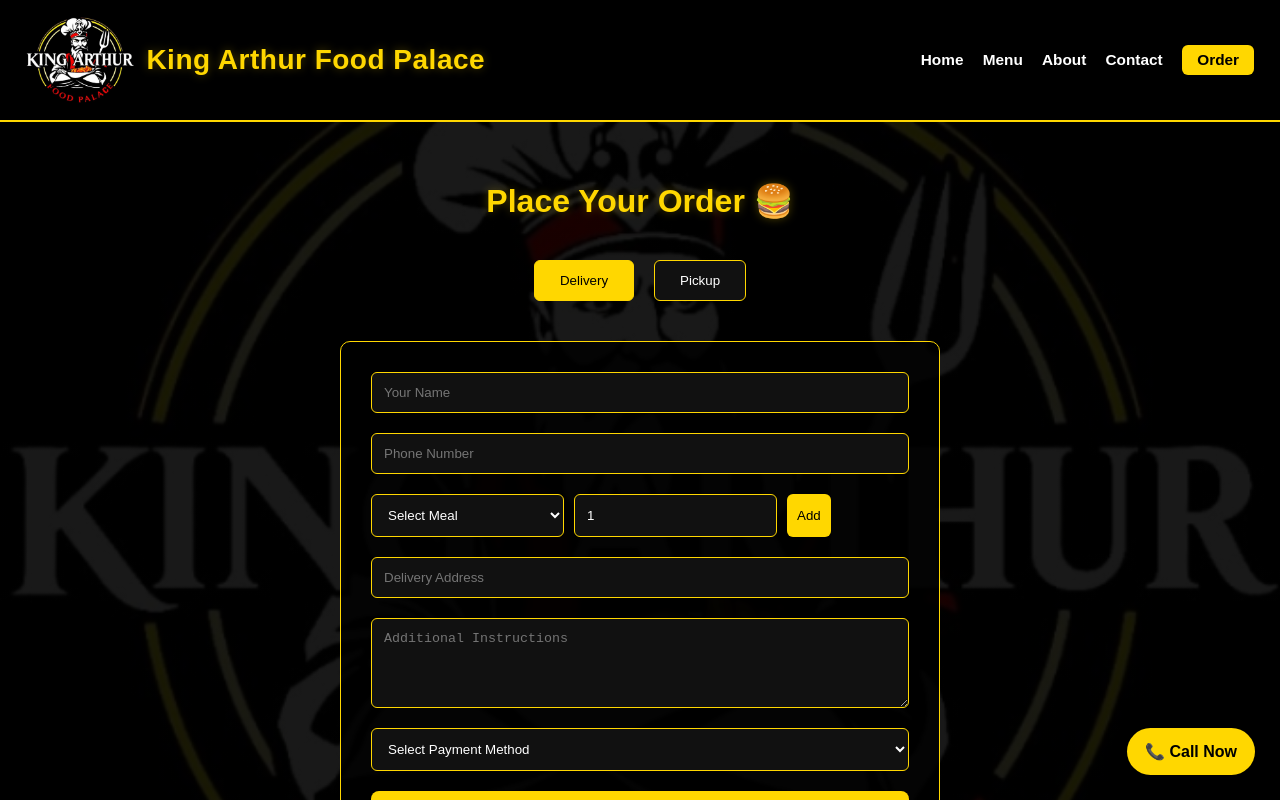
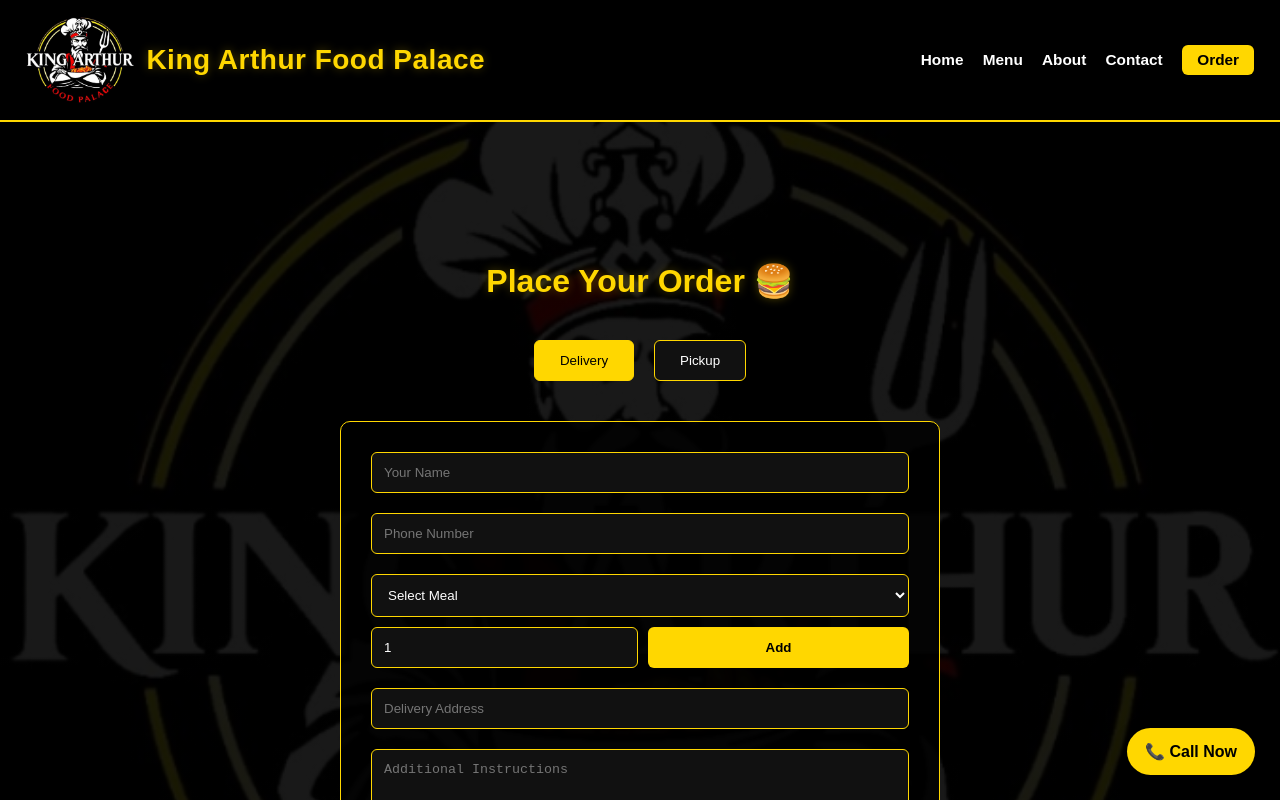
Before and after one commit to danielalagba97-tech/king-arthur-food-palace, a React (Vite) app: page /#/order in a window 1280 px wide. Both pictures are taken after a click on the button "Delivery". Shown: the top 800 px of the page. Built offline with nearby package versions, Linux system fonts and the light colour scheme.

Commit message:
Update Order.jsx

```diff
--- a/src/pages/Order.jsx
+++ b/src/pages/Order.jsx
@@ -4,7 +4,6 @@ import { useLocation } from "react-router-dom";
 import logo from "../assets/images/logo.png";
 
 /* Meal Prices */
-
 const mealPrices = {
   "Big Shawarma": 3000,
   "Jumbo Shawarma": 3500,
@@ -19,7 +18,6 @@ const mealPrices = {
 };
 
 function Order() {
-
   const location = useLocation();
   const preselectedMeal = location.state?.meal || "";
 
@@ -41,7 +39,6 @@ function Order() {
   });
 
   /* Auto add meal from menu */
-
   useEffect(() => {
     if (preselectedMeal) {
       setCart([{ meal: preselectedMeal, quantity: 1 }]);
@@ -49,7 +46,6 @@ function Order() {
   }, [preselectedMeal]);
 
   /* Calculate total */
-
   const total = cart.reduce((sum, item) => {
     const price = mealPrices[item.meal] || 0;
     return sum + price * item.quantity;
@@ -63,9 +59,7 @@ function Order() {
   };
 
   /* Add meal */
-
   const addMeal = () => {
-
     if (!selectedMeal) {
       alert("Please select a meal");
       return;
@@ -74,22 +68,17 @@ function Order() {
     const existing = cart.find((item) => item.meal === selectedMeal);
 
     if (existing) {
-
       const updatedCart = cart.map((item) =>
         item.meal === selectedMeal
           ? { ...item, quantity: item.quantity + Number(quantity) }
           : item
       );
-
       setCart(updatedCart);
-
     } else {
-
       const item = {
         meal: selectedMeal,
         quantity: Number(quantity)
       };
-
       setCart([...cart, item]);
     }
 
@@ -98,16 +87,13 @@ function Order() {
   };
 
   /* Remove item */
-
   const removeItem = (index) => {
     const updated = cart.filter((_, i) => i !== index);
     setCart(updated);
   };
 
   /* Submit order */
-
   const handleSubmit = (e) => {
-
     e.preventDefault();
 
     if (!orderType) {
@@ -161,7 +147,6 @@ Note: ${formData.note}
 `;
 
     const whatsappNumber = "2349132665527";
-
     const whatsappURL =
       "https://wa.me/" +
       whatsappNumber +
@@ -172,9 +157,7 @@ Note: ${formData.note}
     setShowWhatsapp(true);
 
     alert("Order received successfully!");
-
     setCart([]);
-
     setFormData({
       name: "",
       phone: "",
@@ -182,7 +165,6 @@ Note: ${formData.note}
       note: "",
       payment: ""
     });
-
     setOrderType("");
   };
 
@@ -190,7 +172,7 @@ Note: ${formData.note}
     <div
       className="order-page"
       style={{
-        padding: "60px",
+        padding: "140px 20px 60px 20px",
         minHeight: "100vh",
         color: "white",
         backgroundImage: `linear-gradient(rgba(0,0,0,0.9), rgba(0,0,0,0.9)), url(${logo})`,
@@ -198,15 +180,12 @@ Note: ${formData.note}
         backgroundPosition: "center"
       }}
     >
-
       <h1 style={{ textAlign: "center", color: "gold", marginBottom: "40px" }}>
         Place Your Order 🍔
       </h1>
 
       {/* Delivery / Pickup */}
-
       <div style={{ display: "flex", justifyContent: "center", gap: "20px", marginBottom: "40px" }}>
-
         <button
           type="button"
           onClick={() => setOrderType("Delivery")}
@@ -222,13 +201,10 @@ Note: ${formData.note}
         >
           Pickup
         </button>
-
       </div>
 
       {orderType && (
-
         <form onSubmit={handleSubmit} style={formStyle}>
-
           <input
             type="text"
             name="name"
@@ -249,62 +225,50 @@ Note: ${formData.note}
             style={inputStyle}
           />
 
-          {/* Add Meals */}
-
-          <div style={{ display: "flex", gap: "10px" }}>
-
+          {/* Add Meals Selection Row */}
+          <div className="meal-input-row" style={{ display: "flex", gap: "10px", width: "100%", flexWrap: "wrap" }}>
             <select
               value={selectedMeal}
               onChange={(e) => setSelectedMeal(e.target.value)}
-              style={inputStyle}
+              style={{ ...inputStyle, flex: "1 1 100%", minWidth: "150px" }}
+              className="meal-select"
             >
-
               <option value="">Select Meal</option>
-
               {Object.keys(mealPrices).map((meal) => (
                 <option key={meal}>{meal}</option>
               ))}
-
             </select>
 
+            <div style={{ display: "flex", gap: "10px", width: "100%", flex: "1 1 100%" }}>
               <input
                 type="number"
                 min="1"
                 value={quantity}
                 onChange={(e) => setQuantity(Number(e.target.value))}
-              style={inputStyle}
+                style={{ ...inputStyle, flex: 1 }}
               />
 
               <button
                 type="button"
                 onClick={addMeal}
-              style={addBtn}
+                style={{ ...addBtn, flex: 1, fontWeight: "bold", cursor: "pointer" }}
               >
                 Add
               </button>
-
+            </div>
           </div>
 
-          {/* Cart */}
-
+          {/* Cart Contents Display */}
           {cart.length > 0 && (
-
             <div style={cartBox}>
-
-              <h3 style={{ color: "gold" }}>Your Order</h3>
-
+              <h3 style={{ color: "gold", marginBottom: "10px" }}>Your Order</h3>
               {cart.map((item, index) => {
-
                 const price = mealPrices[item.meal] || 0;
-
                 return (
-
-                  <div key={index} style={{ display: "flex", justifyContent: "space-between", alignItems: "center" }}>
-
-                    <p>
+                  <div key={index} style={{ display: "flex", justifyContent: "space-between", alignItems: "center", marginBottom: "8px" }}>
+                    <p style={{ margin: 0 }}>
                       {item.meal} x{item.quantity} — ₦{price * item.quantity}
                     </p>
-
                     <button
                       type="button"
                       onClick={() => removeItem(index)}
@@ -312,19 +276,13 @@ Note: ${formData.note}
                     >
                       Remove
                     </button>
-
                   </div>
-
                 );
-
               })}
-
-              <h3 style={{ color: "gold", marginTop: "10px" }}>
+              <h3 style={{ color: "gold", marginTop: "15px" }}>
                 Total: ₦{total}
               </h3>
-
             </div>
-
           )}
 
           {orderType === "Delivery" && (
@@ -362,17 +320,12 @@ Note: ${formData.note}
           <button type="submit" style={submitBtn}>
             Submit Order
           </button>
-
         </form>
-
       )}
 
       {showWhatsapp && (
-
-        <div style={{ textalign: "center", marginTop: "40px" }}>
-
+        <div style={{ textAlign: "center", marginTop: "40px" }}>
           <h2 style={{ color: "gold" }}>Order Saved</h2>
-
           <a
             href={whatsappLink}
             target="_blank"
@@ -381,11 +334,8 @@ Note: ${formData.note}
           >
             Send Order to WhatsApp
           </a>
-
         </div>
-
       )}
-
     </div>
   );
 }
@@ -395,7 +345,8 @@ const buttonStyle = (active) => ({
   background: active ? "gold" : "#111",
   color: active ? "black" : "white",
   border: "1px solid gold",
-  borderRadius: "6px"
+  borderRadius: "6px",
+  cursor: "pointer"
 });
 
 const formStyle = {
@@ -427,6 +378,7 @@ const cartBox = {
 
 const addBtn = {
   background: "gold",
+  color: "black",
   border: "none",
   padding: "10px",
   borderRadius: "6px"
@@ -436,8 +388,9 @@ const removeBtn = {
   background: "red",
   color: "white",
   border: "none",
-  padding: "6px",
-  borderRadius: "5px"
+  padding: "6px 12px",
+  borderRadius: "5px",
+  cursor: "pointer"
 };
 
 const submitBtn = {
@@ -446,7 +399,8 @@ const submitBtn = {
   padding: "15px",
   border: "none",
   fontWeight: "bold",
-  borderRadius: "8px"
+  borderRadius: "8px",
+  cursor: "pointer"
 };
 
 const whatsappBtn = {
```
Lines whose indentation alone changed are shown as unchanged.
